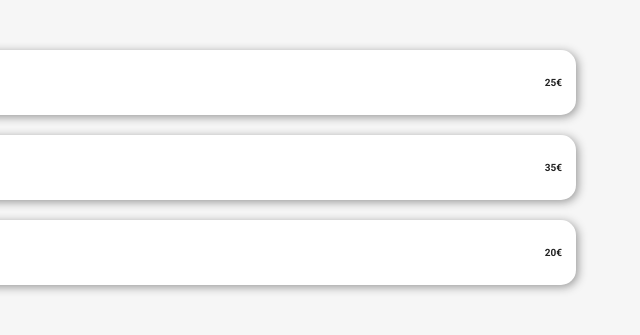
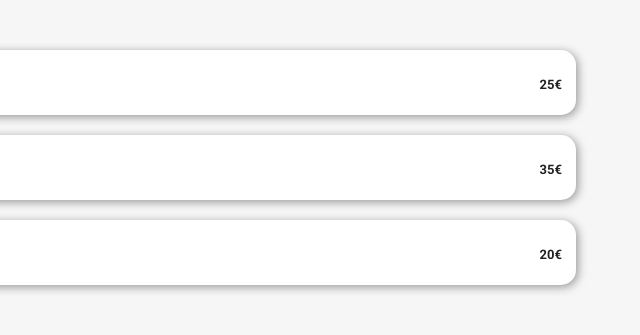
Before and after one commit to Dimorg95/P3_PERIS_MATHIAS, a website: page public/pages/a_la_francaise.html in a window 1280 px wide. Shown: the part 461-796 px from the top of the page, 640-1280 px from the left. Drawn offline with Linux system fonts and the light colour scheme; a web font is replaced by a local one.

Commit message:
Typo des card

```diff
--- a/sass/Pages/_menu.scss
+++ b/sass/Pages/_menu.scss
@@ -108,7 +108,7 @@
 .card--plats__cost {
   font-weight: bold;
 
-  font-size: 1rem;
+  font-size: 1.3rem;
   margin-top: 2.8rem;
   padding: 0 1.5rem;
   transition: all 850ms ease-in-out;
```
Also changed, not shown: public/css/style.css.
